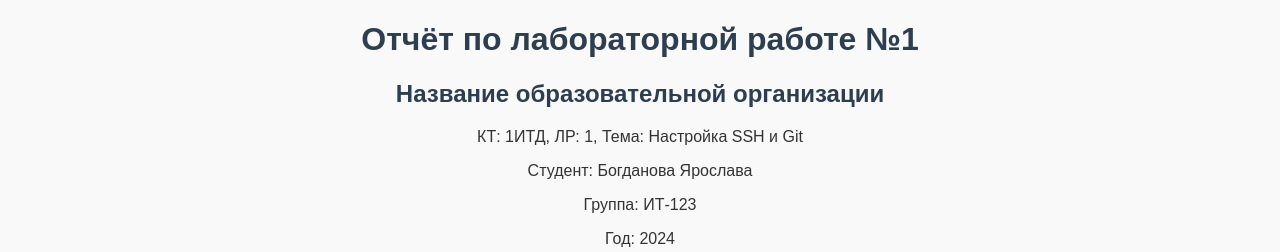
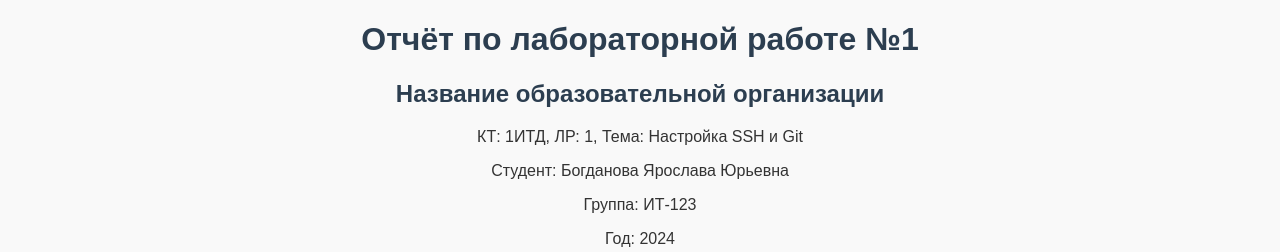
Before and after one commit to jina-xxx/Bogdanova_Yaroslava, a plain HTML site: page Богданова Ярослава/report/index.html in a window 1280 px wide. Shown: the top 252 px of the page. Drawn offline with Linux system fonts and the light colour scheme.

Commit message:
Update index.html

```diff
--- a/Богданова Ярослава/report/index.html
+++ b/Богданова Ярослава/report/index.html
@@ -11,7 +11,7 @@
     <h1>Отчёт по лабораторной работе №1</h1>
     <h2>Название образовательной организации</h2>
     <p>КТ: 1ИТД, ЛР: 1, Тема: Настройка SSH и Git</p>
-    <p>Студент: Богданова Ярослава</p>
+    <p>Студент: Богданова Ярослава Юрьевна</p>
     <p>Группа: ИТ-123</p>
     <p>Год: 2024</p>
   </header>
```
